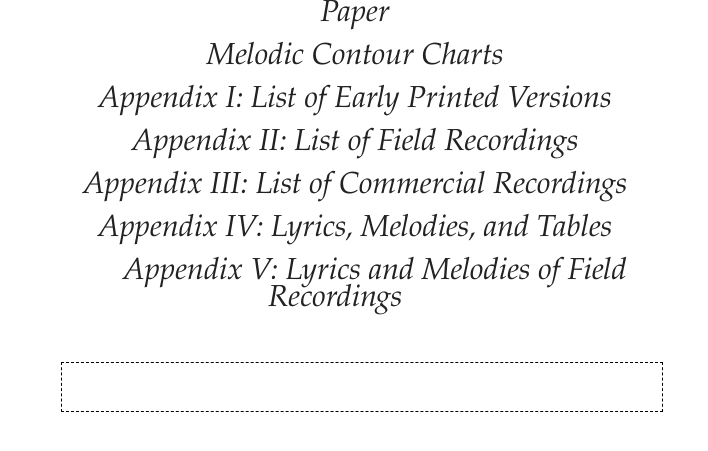
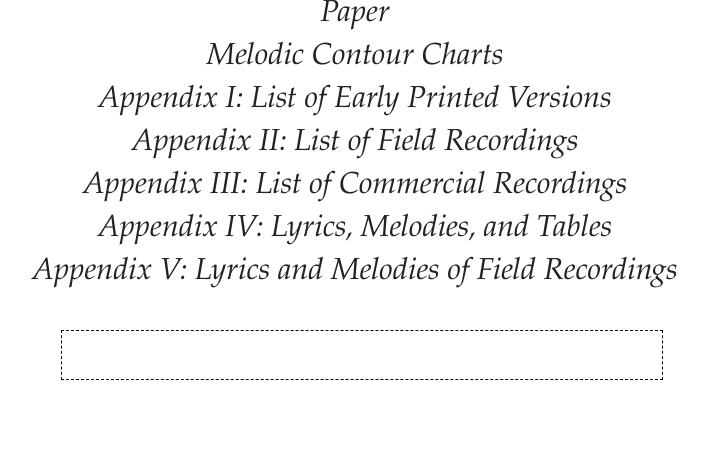
Before and after one commit to carolineglazer/peggy-online, a PHP site: page / in a window 1280 px wide. Shown: the part 246-697 px from the top of the page, without its empty margins (285-993 px from the left). Run offline with PHP 8.4, Linux system fonts and the light colour scheme.

Commit message:
nitpicking

```diff
--- a/style.css
+++ b/style.css
@@ -53,7 +53,7 @@ h2 {
 #nav {
 	margin: 0 auto;
 	padding: 0;
-	width: 40em;
+	width: 45	em;
 	list-style: none;
 	text-align: center;
 }
@@ -74,9 +74,10 @@ h2 {
 	}
 
 	#nav a:hover .button {
-		background: url(finger-l.png) left no-repeat;
+		/*background: url(finger-l.png) left no-repeat;*/
+		background-color: black;
+		color: white;
 	}
-
 
 	#nav a .text {
 		display: none;
@@ -88,7 +89,7 @@ h2 {
 		position: absolute;
 		width: 100px
 		vertical-align: middle;
-		top: 35em;
+		top: 33em;
 		left: 6.6em;
 	}
 
@@ -103,6 +104,6 @@ h2 {
 	width: 600px;
 	height: 3em;
 	border: 1px dashed black;
-	top: 35em;
+	top: 33em;
 	left: 6.6em;
 }
```
